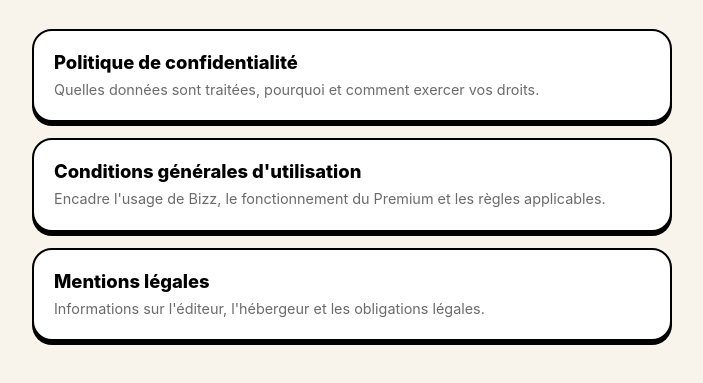
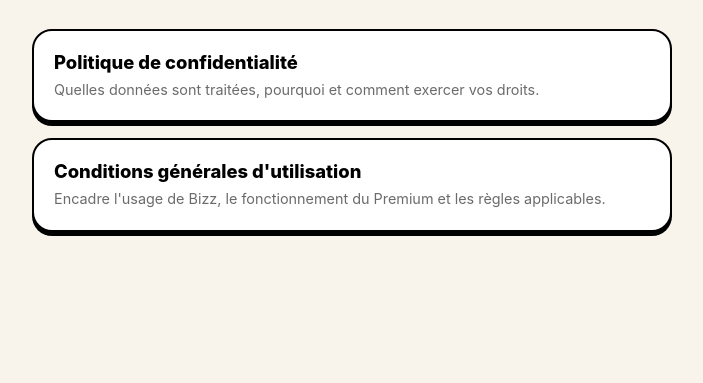
Before and after one commit to wkcqvwkjck-a11y/wkcqvwkjck-a11y.github.io, a plain HTML site: page legal/index.html in a window 1280 px wide. Shown: the part 147-530 px from the top of the page, without its empty margins (288-991 px from the left). Drawn offline with Linux system fonts and the light colour scheme.

Commit message:
Update index.html

```diff
--- a/legal/index.html
+++ b/legal/index.html
@@ -89,10 +89,6 @@
         <div class="card-title">Conditions générales d'utilisation</div>
         <div class="card-body">Encadre l'usage de Bizz, le fonctionnement du Premium et les règles applicables.</div>
       </a>
-      <a class="card" href="notices.html">
-        <div class="card-title">Mentions légales</div>
-        <div class="card-body">Informations sur l'éditeur, l'hébergeur et les obligations légales.</div>
-      </a>
     </div>
   </div>
 </body>
```
